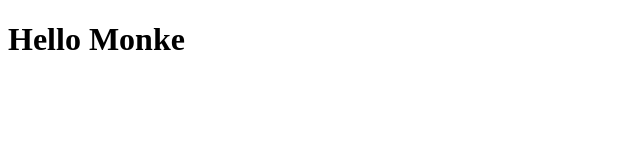
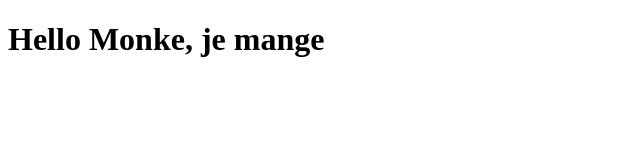
Before and after one commit to 304E/Djawed-Web-Dev, a plain HTML site: page site/index.html in a window 1280 px wide. Shown: the whole page, without its empty margins (0-640 px from the left). Drawn offline with Linux system fonts and the light colour scheme.

Commit message:
g juste changé un petite chose de monke

```diff
--- a/site/index.html
+++ b/site/index.html
@@ -1,11 +1,9 @@
 <!DOCTYPE html>
 <html>
 <head>
-	<meta charset="utf-8">
-	<meta name="viewport" content="width=device-width, initial-scale=1">
 	<title>Hello_monke</title>
 </head>
 <body>
-<h1>Hello Monke<h1>
+<h1>Hello Monke, je mange</h1>
 </body>
 </html>
```
